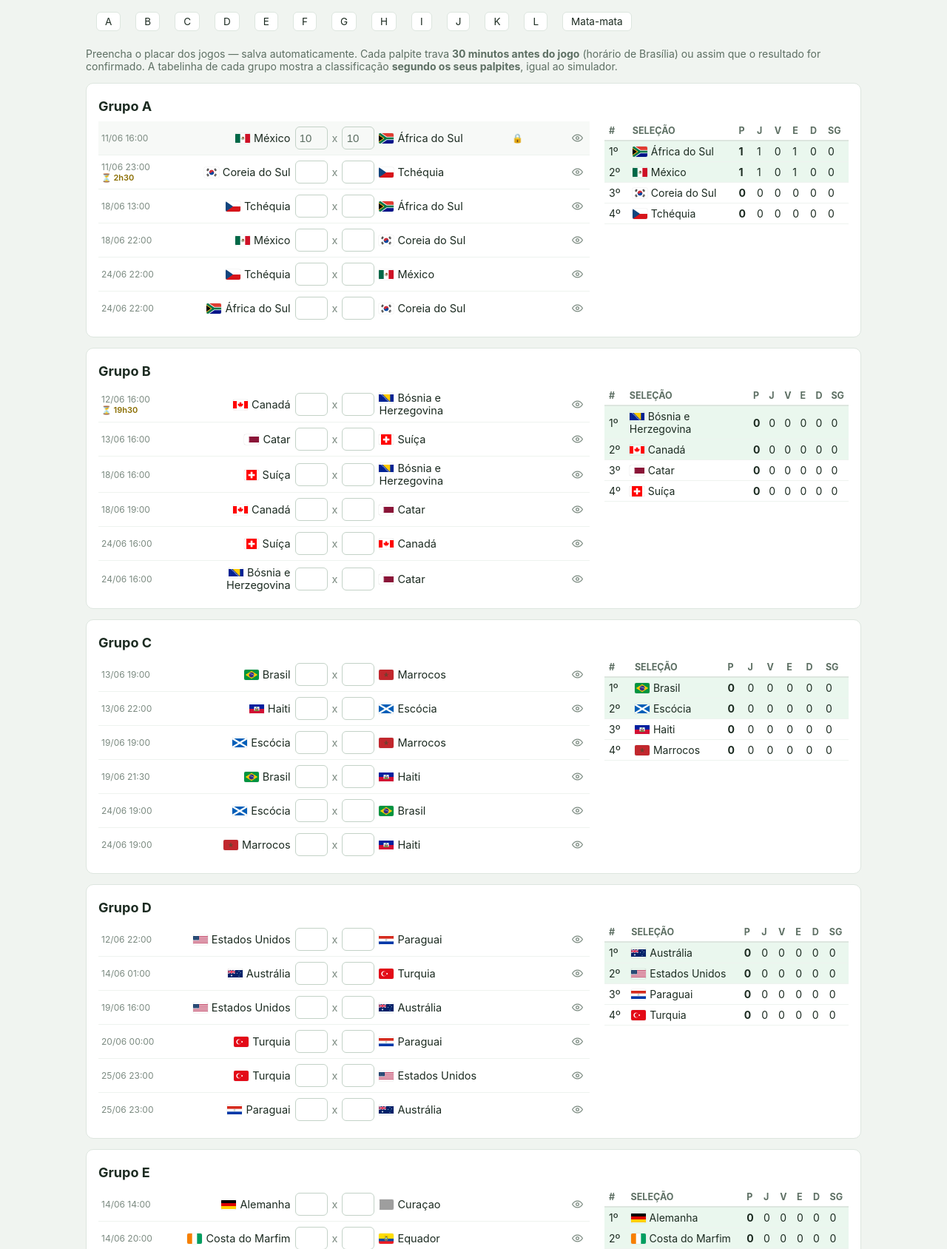
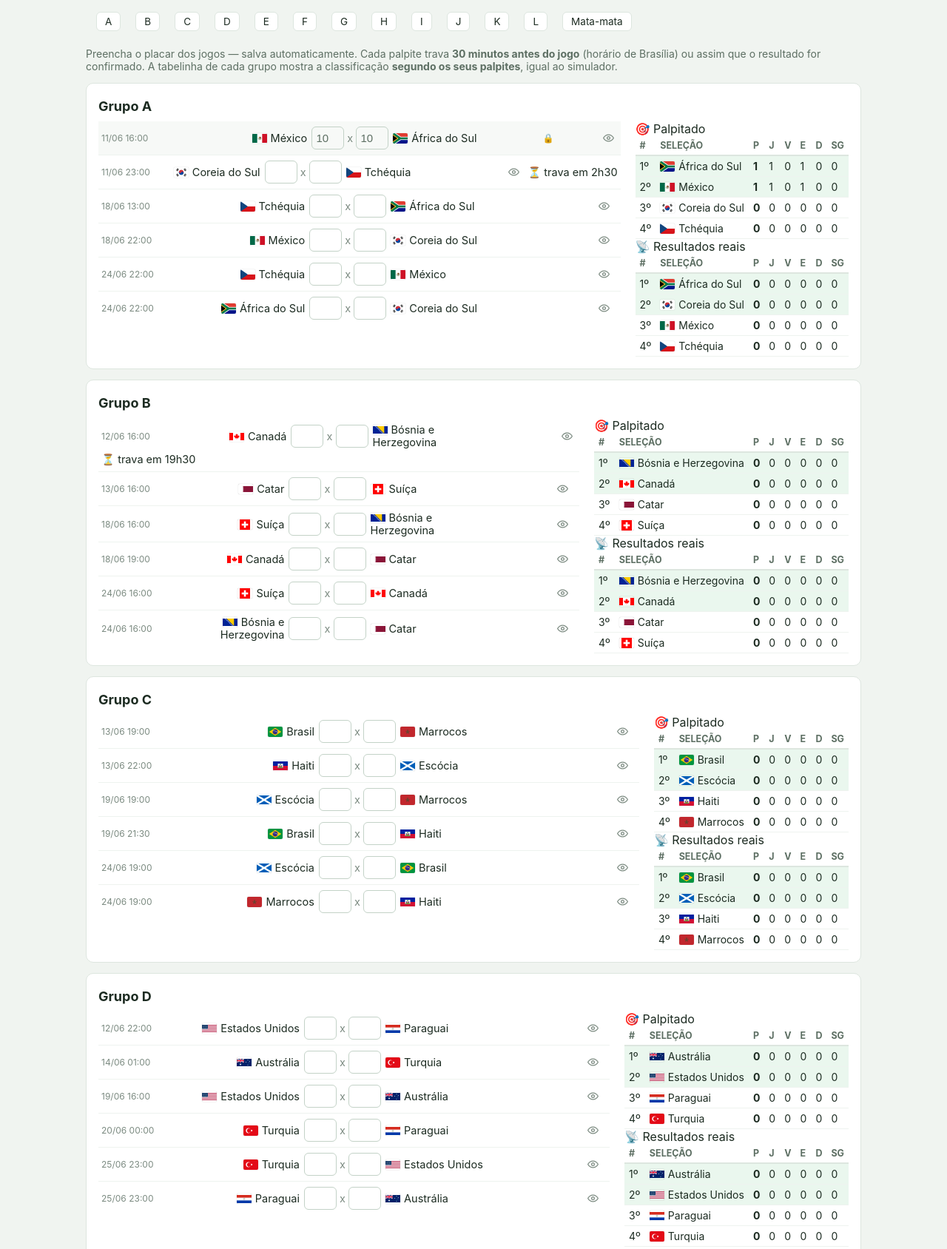
Before and after one commit to Felipe-Meneguzzi/bolao, a Flask app: page / in a window 1280 px wide. Shown: the part 264-1952 px from the top of the page at 74% size. Run offline with Flask 3, Linux system fonts and the light colour scheme; the visitor is signed in with stand-in values (Sample User, id 1); data comes from the database, SQL or seed files in the repository; tables that the repository leaves empty hold one stand-in row (values such as "Sample post"); grey boxes are pictures that could not be loaded.

Commit message:
:sparkles: feat(palpites): exibe o jogo real em segunda linha alinhada com tabela de resultados reais

```diff
--- a/templates/palpites.html
+++ b/templates/palpites.html
@@ -3,33 +3,60 @@
 
 {% macro linha_jogo(j) %}
 <div class="match {% if j.locked %}locked{% endif %} {% if j.voided %}voided{% endif %}" id="match-{{ j.id }}"
-     data-id="{{ j.id }}" data-t1="{{ j.team1 }}" data-t2="{{ j.team2 }}" data-kickoff="{{ j.kickoff }}">
-  <span class="when">{{ j.kickoff[8:10] }}/{{ j.kickoff[5:7] }} {{ j.kickoff[11:16] }}{% if not j.locked %}<span class="countdown"></span>{% endif %}</span>
+     data-id="{{ j.id }}" data-t1="{{ j.team1 }}" data-t2="{{ j.team2 }}" data-kickoff="{{ j.kickoff }}"
+     {% if j.score1 is not none and not j.voided %}data-rs1="{{ j.score1 }}" data-rs2="{{ j.score2 }}"{% endif %}
+     {% if j.live %}data-ls1="{{ j.live.s1 }}" data-ls2="{{ j.live.s2 }}"{% endif %}>
+  {# row 1: o palpite #}
+  <span class="when">{{ j.kickoff[8:10] }}/{{ j.kickoff[5:7] }} {{ j.kickoff[11:16] }}</span>
   <span class="team t1">{{ team_label(j.team1) }}</span>
+  <span class="placar-linha">
     <input type="number" min="0" max="99" inputmode="numeric" class="s1"
            value="{{ j.ps1 if j.ps1 is not none else '' }}" {% if j.locked %}disabled{% endif %}>
     <span class="x">x</span>
     <input type="number" min="0" max="99" inputmode="numeric" class="s2"
            value="{{ j.ps2 if j.ps2 is not none else '' }}" {% if j.locked %}disabled{% endif %}>
+  </span>
   <span class="team t2">{{ team_label(j.team2) }}</span>
   <span class="status">
-    {% if j.voided %}
-      <span class="anulado">🚫 anulado</span>
-    {% elif j.score1 is not none %}
-      <span class="real">resultado {{ j.score1 }}x{{ j.score2 }}</span>
-      {% if j.pontos is not none %}
-        <span class="pts pts{{ j.pontos }}">{{ j.pontos }} pt{{ 's' if j.pontos != 1 }}</span>
-      {% endif %}
-    {% elif j.locked %}
-      <span class="trancado">🔒</span>
-    {% endif %}
+    {%- if j.voided %}<span class="anulado">🚫 anulado</span>
+    {%- elif j.locked and j.score1 is none and not j.live %}<span class="trancado">🔒</span>
+    {%- endif -%}
   </span>
+  <span class="botoes">
     <button type="button" class="ver-palpites" title="Ver o último palpite de todos (fonte: auditoria)">
       <svg width="15" height="15" viewBox="0 0 24 24" fill="none" stroke="currentColor"
            stroke-width="2" stroke-linecap="round" stroke-linejoin="round" aria-hidden="true">
         <path d="M1 12s4-7 11-7 11 7 11 7-4 7-11 7-11-7-11-7z"/><circle cx="12" cy="12" r="3"/>
       </svg>
     </button>
+    {% if j.tv %}
+    <a class="ver-tv" href="https://www.youtube.com/watch?v={{ j.tv.vid }}" target="_blank"
+       rel="noopener" title="Assistir na CazéTV (YouTube)">
+      <svg width="15" height="15" viewBox="0 0 24 24" fill="none" stroke="currentColor"
+           stroke-width="2" stroke-linecap="round" stroke-linejoin="round" aria-hidden="true">
+        <rect x="2" y="7" width="20" height="15" rx="2"/><polyline points="17 2 12 7 7 2"/>
+      </svg>
+    </a>
+    {% endif %}
+  </span>
+  {# row 2: o jogo real — alinhada coluna a coluna com a row 1 #}
+  {% if j.voided %}
+  {% elif j.score1 is not none %}
+    <span class="r2 r2-estado fim-txt">✅ encerrado</span>
+    <span class="r2 r2-placar">{{ j.score1 }}x{{ j.score2 }}</span>
+    {% if j.pontos is not none %}
+    <span class="r2 r2-pontos"><span class="pts pts{{ j.pontos }}">{{ j.pontos }} pt{{ 's' if j.pontos != 1 }}</span></span>
+    {% endif %}
+  {% elif j.live %}
+    <span class="r2 r2-estado live-txt">{% if j.live.state == 'in' %}🔴 AO VIVO{% else %}⏱ aguarda admin{% endif %}</span>
+    <span class="r2 r2-tempo">{% if j.live.state == 'in' %}{{ j.live.status }}{% else %}encerrado{% endif %}</span>
+    <span class="r2 r2-placar live-placar">{{ j.live.s1 }}x{{ j.live.s2 }}</span>
+    {% if j.pts_live is not none %}
+    <span class="r2 r2-pontos"><span class="pts pts{{ j.pts_live }} parcial" title="pontos parciais — admin ainda confirma">{{ j.pts_live }} pt{{ 's' if j.pts_live != 1 }}</span></span>
+    {% endif %}
+  {% elif not j.locked %}
+    <span class="r2 r2-estado countdown"></span>
+  {% endif %}
 </div>
 {% endmacro %}
 
@@ -55,11 +82,14 @@
         <span class="anulado">🚫 anulado</span>
       {% elif j.score1 is not none %}
         <span class="muted">— encerrado ({{ j.score1 }}x{{ j.score2 }})</span>
+      {% elif j.live %}
+        <span class="live-badge">{% if j.live.state == 'in' %}🔴 AO VIVO{% endif %} {{ j.live.s1 }}x{{ j.live.s2 }} <small>{{ j.live.status }}</small></span>
       {% elif j.locked %}
         <span class="trava-fechada">🔒 palpites encerrados</span>
       {% else %}
         <span class="trava-aberta">⏰ palpite até {{ j.trava }}</span>
       {% endif %}
+      {% if j.tv %}· <a href="https://www.youtube.com/watch?v={{ j.tv.vid }}" target="_blank" rel="noopener">assistir ↗</a>{% endif %}
     </li>
   {% endfor %}
   </ul>
@@ -82,10 +112,18 @@ o resultado for confirmado. A tabelinha de cada grupo mostra a classificação
     <div class="matches">
       {% for j in jogos %}{{ linha_jogo(j) }}{% endfor %}
     </div>
-    <table class="standings" data-group="{{ grp }}">
+    <div class="standings-col">
+      <div class="standings-label">🎯 Palpitado</div>
+      <table class="standings" data-group="{{ grp }}" data-modo="palpite">
         <thead><tr><th>#</th><th>Seleção</th><th>P</th><th>J</th><th>V</th><th>E</th><th>D</th><th>SG</th></tr></thead>
         <tbody></tbody>
       </table>
+      <div class="standings-label">📡 Resultados reais</div>
+      <table class="standings" data-group="{{ grp }}" data-modo="real">
+        <thead><tr><th>#</th><th>Seleção</th><th>P</th><th>J</th><th>V</th><th>E</th><th>D</th><th>SG</th></tr></thead>
+        <tbody></tbody>
+      </table>
+    </div>
   </div>
 </section>
 {% endfor %}
@@ -120,14 +158,24 @@ o resultado for confirmado. A tabelinha de cada grupo mostra a classificação
 <script>
 const TEAMS = {{ TEAMS|tojson }};
 
-function calcularTabela(grupo) {
+// modo 'palpite' lê os inputs do usuário; modo 'real' lê resultado
+// confirmado (data-rs) ou placar ao vivo (data-ls)
+function calcularTabela(tabela) {
+  const grupo = tabela.dataset.group, modo = tabela.dataset.modo;
   const sec = document.getElementById('grupo-' + grupo);
   const stats = {};
   sec.querySelectorAll('.match').forEach(m => {
     for (const c of [m.dataset.t1, m.dataset.t2]) {
       if (!stats[c]) stats[c] = {c, pts: 0, j: 0, v: 0, e: 0, d: 0, gp: 0, gc: 0};
     }
-    const s1 = m.querySelector('.s1').value, s2 = m.querySelector('.s2').value;
+    let s1, s2;
+    if (modo === 'real') {
+      s1 = m.dataset.rs1 ?? m.dataset.ls1 ?? '';
+      s2 = m.dataset.rs2 ?? m.dataset.ls2 ?? '';
+    } else {
+      s1 = m.querySelector('.s1').value;
+      s2 = m.querySelector('.s2').value;
+    }
     if (s1 === '' || s2 === '') return;
     const a = stats[m.dataset.t1], b = stats[m.dataset.t2];
     const g1 = +s1, g2 = +s2;
@@ -139,7 +187,7 @@ function calcularTabela(grupo) {
   const ordem = Object.values(stats).sort((x, y) =>
     y.pts - x.pts || (y.gp - y.gc) - (x.gp - x.gc) || y.gp - x.gp ||
     TEAMS[x.c].nome.localeCompare(TEAMS[y.c].nome));
-  const tbody = sec.querySelector('.standings tbody');
+  const tbody = tabela.querySelector('tbody');
   tbody.innerHTML = ordem.map((s, i) => `
     <tr class="${i < 2 ? 'classif' : ''}">
       <td>${i + 1}º</td>
@@ -192,7 +240,10 @@ document.querySelectorAll('.match:not(.locked) input').forEach(inp => {
   inp.addEventListener('input', () => {
     const m = inp.closest('.match');
     const grupo = m.closest('.group');
-    if (grupo) calcularTabela(grupo.id.replace('grupo-', ''));
+    if (grupo) {
+      const g = grupo.id.replace('grupo-', '');
+      calcularTabela(document.querySelector(`.standings[data-group="${g}"][data-modo="palpite"]`));
+    }
     clearTimeout(timers.get(m));
     timers.set(m, setTimeout(() => {
       const s1 = m.querySelector('.s1').value, s2 = m.querySelector('.s2').value;
@@ -207,7 +258,7 @@ document.querySelectorAll('.match:not(.locked) input').forEach(inp => {
   });
 });
 
-document.querySelectorAll('.standings').forEach(t => calcularTabela(t.dataset.group));
+document.querySelectorAll('.standings').forEach(t => calcularTabela(t));
 
 // popup com o último palpite de todos os usuários, lido da auditoria
 const modal = document.getElementById('modal-palpites');
@@ -282,23 +333,74 @@ const LOCK_MS = {{ LOCK_MIN * 60000 }};
 function tickCountdown() {
   const agora = Date.now();
   document.querySelectorAll('.match:not(.locked)[data-kickoff]').forEach(m => {
-    const el = m.querySelector('.countdown');
+    const el = m.querySelector('.r2-estado.countdown');
     if (!el) return;
     const resta = new Date(m.dataset.kickoff).getTime() - LOCK_MS - agora;
     if (resta <= 0) {
       m.classList.add('locked');
       m.querySelectorAll('input').forEach(i => i.disabled = true);
-      el.textContent = '🔒';
+      el.remove();
+      const st = m.querySelector('.status');
+      if (!st.querySelector('.trancado')) st.innerHTML = '<span class="trancado">🔒</span>';
       atualizaPendentes();
       return;
     }
     if (resta > 24 * 3600000) { el.textContent = ''; return; }
     const tm = Math.ceil(resta / 60000), h = Math.floor(tm / 60), min = tm % 60;
-    el.textContent = '⏳ ' + (h ? `${h}h${String(min).padStart(2, '0')}` : `${min}min`);
-    el.title = 'palpite trava em ' + (h ? `${h}h${String(min).padStart(2, '0')}min` : `${min} minutos`);
+    el.textContent = '⏳ trava em ' + (h ? `${h}h${String(min).padStart(2, '0')}` : `${min}min`);
   });
 }
 tickCountdown();
 setInterval(tickCountdown, 30000);
+
+// placar ao vivo: atualiza a row 2 de cada jogo a cada 60s, sem recarregar.
+// mesma regra de pontos do servidor: exato = 3, vencedor/empate = 1, senão 0
+function calcPontos(ps1, ps2, rs1, rs2) {
+  if (ps1 === rs1 && ps2 === rs2) return 3;
+  if (Math.sign(ps1 - ps2) === Math.sign(rs1 - rs2)) return 1;
+  return 0;
+}
+
+function setR2(m, cls, html) {
+  let el = m.querySelector('.' + cls);
+  if (!el) {
+    el = document.createElement('span');
+    el.className = 'r2 ' + cls;
+    m.appendChild(el);
+  }
+  el.innerHTML = html;
+  return el;
+}
+
+async function atualizaLive() {
+  try {
+    const r = await fetch('/api/livescore');
+    const live = await r.json();
+    for (const [id, lv] of Object.entries(live)) {
+      const m = document.querySelector(`.match[data-id="${id}"]`);
+      if (!m || m.dataset.rs1 !== undefined) continue;  // admin já confirmou
+      m.dataset.ls1 = lv.s1;
+      m.dataset.ls2 = lv.s2;
+      const cd = m.querySelector('.r2-estado.countdown');
+      if (cd) cd.remove();
+      const cadeado = m.querySelector('.status .trancado');
+      if (cadeado) cadeado.remove();
+      const aoVivo = lv.state === 'in';
+      setR2(m, 'r2-estado', aoVivo ? '🔴 AO VIVO' : '⏱ aguarda admin')
+        .className = 'r2 r2-estado ' + (aoVivo ? 'live-txt' : 'fim-txt');
+      setR2(m, 'r2-tempo', aoVivo ? esc(lv.status) : 'encerrado');
+      setR2(m, 'r2-placar', `${lv.s1}x${lv.s2}`).classList.add('live-placar');
+      const ps1 = m.querySelector('.s1').value, ps2 = m.querySelector('.s2').value;
+      if (ps1 !== '' && ps2 !== '') {
+        const pts = calcPontos(+ps1, +ps2, lv.s1, lv.s2);
+        setR2(m, 'r2-pontos',
+          `<span class="pts pts${pts} parcial" title="pontos parciais — admin ainda confirma">${pts} pt${pts === 1 ? '' : 's'}</span>`);
+      }
+    }
+    // tabela de resultados reais acompanha o placar ao vivo
+    document.querySelectorAll('.standings[data-modo="real"]').forEach(t => calcularTabela(t));
+  } catch {}
+}
+setInterval(atualizaLive, 60000);
 </script>
 {% endblock %}
```
Also changed, not shown: templates/classificacao.html (+7 -0 lines). Lines whose indentation alone changed are shown as unchanged.
